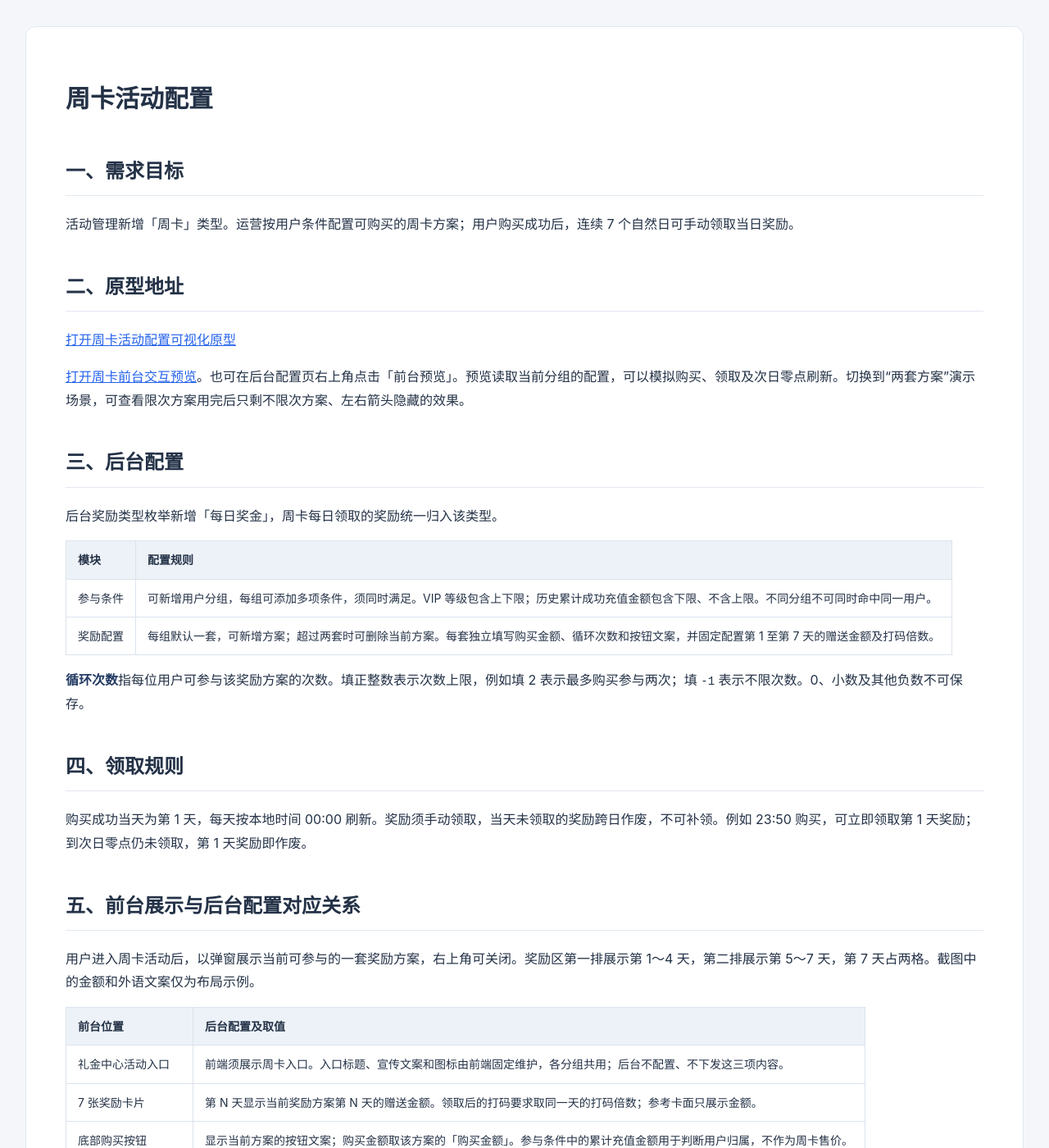
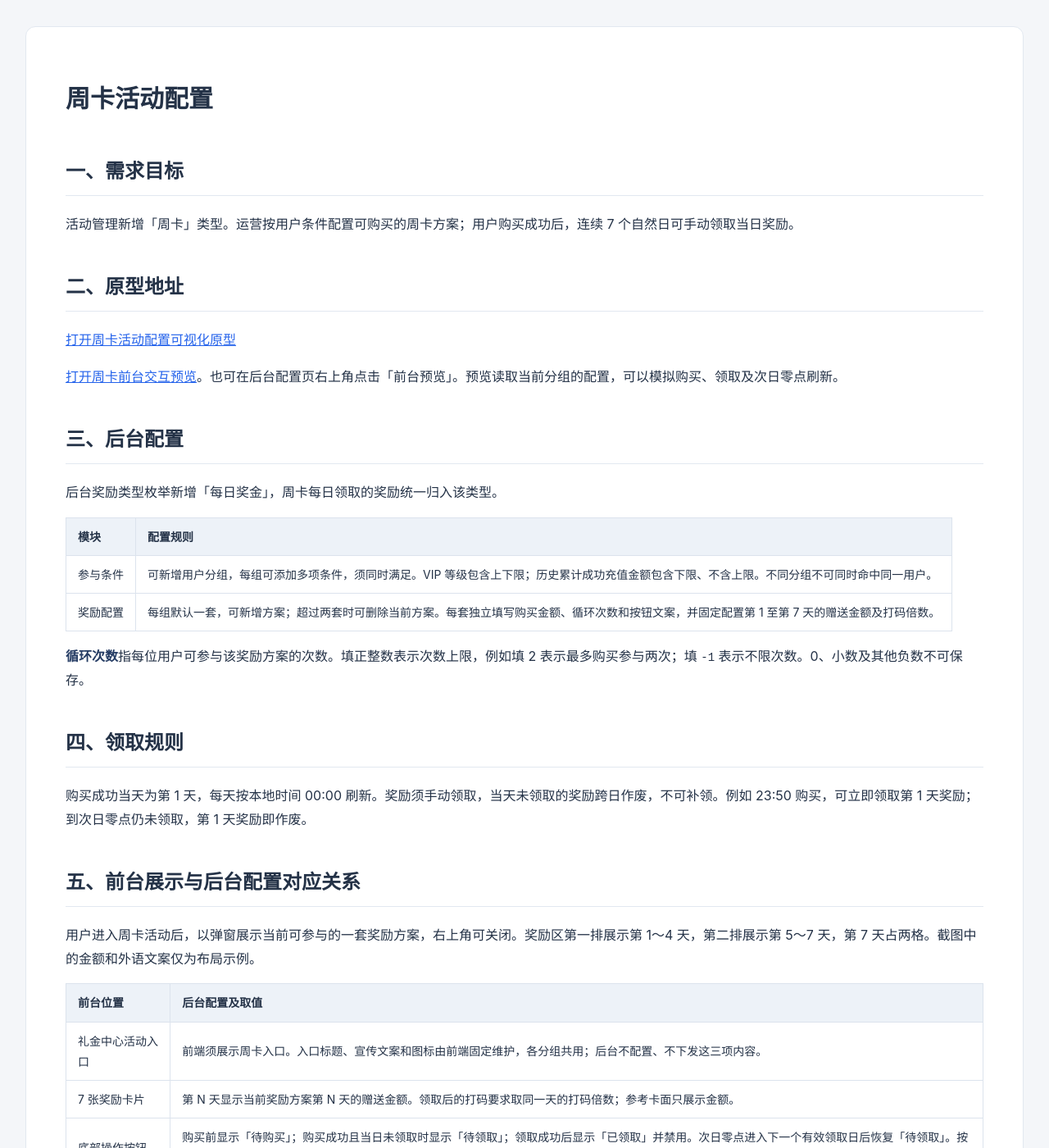
Before and after one commit to HDDDONG/tiered-recharge-requirements, a Jekyll site: the page built from weekly-card-config/index.md, in a window 1280 px wide and 1400 px high. Shown: the whole window at 82% size. Built offline with Jekyll 4.4.1, drawn with Linux system fonts in a browser that asks for light colours; some of the changed text lies outside the part shown.

Commit message:
说明周卡待购买、待领取和已领取状态

```diff
--- a/weekly-card-config/index.md
+++ b/weekly-card-config/index.md
@@ -13,7 +13,7 @@ title: 周卡活动配置
 
 [打开周卡活动配置可视化原型](https://hdddong.github.io/LUCKY/admin/#menu=m11-7-1&activity=110&view=rules)
 
-[打开周卡前台交互预览](https://hdddong.github.io/LUCKY/admin/#menu=m11-7-1&activity=110&view=rules&preview=1)。也可在后台配置页右上角点击「前台预览」。预览读取当前分组的配置，可以模拟购买、领取及次日零点刷新。切换到“两套方案”演示场景，可查看限次方案用完后只剩不限次方案、左右箭头隐藏的效果。
+[打开周卡前台交互预览](https://hdddong.github.io/LUCKY/admin/#menu=m11-7-1&activity=110&view=rules&preview=1)。也可在后台配置页右上角点击「前台预览」。预览读取当前分组的配置，可以模拟购买、领取及次日零点刷新。
 
 ## 三、后台配置
 
@@ -38,8 +38,8 @@ title: 周卡活动配置
 |---|---|
 | 礼金中心活动入口 | 前端须展示周卡入口。入口标题、宣传文案和图标由前端固定维护，各分组共用；后台不配置、不下发这三项内容。 |
 | 7 张奖励卡片 | 第 N 天显示当前奖励方案第 N 天的赠送金额。领取后的打码要求取同一天的打码倍数；参考卡面只展示金额。 |
-| 底部购买按钮 | 显示当前方案的按钮文案；购买金额取该方案的「购买金额」。参与条件中的累计充值金额用于判断用户归属，不作为周卡售价。 |
-| 左右箭头和页码圆点 | 按该用户当前可参与的奖励方案生成，每个圆点对应一套方案。切换后，7 天金额、按钮文案和购买金额一起切换。 |
+| 底部操作按钮 | 购买前显示「待购买」；购买成功且当日未领取时显示「待领取」；领取成功后显示「已领取」并禁用。次日零点进入下一个有效领取日后恢复「待领取」。按钮不展示金额，购买按当前方案配置的价格执行。 |
+| 左右箭头和页码圆点 | 按该用户当前可参与的奖励方案生成，每个圆点对应一套方案。切换后，7 天奖励和按钮状态随所选方案更新。 |
 
 **切换按可参与方案数判断。** 先匹配用户分组，再按每套方案的参与次数上限排除已用尽的方案。可参与方案有两套及以上时显示左右切换和页码圆点；只有一套时直接展示，隐藏箭头和圆点。
 
```
